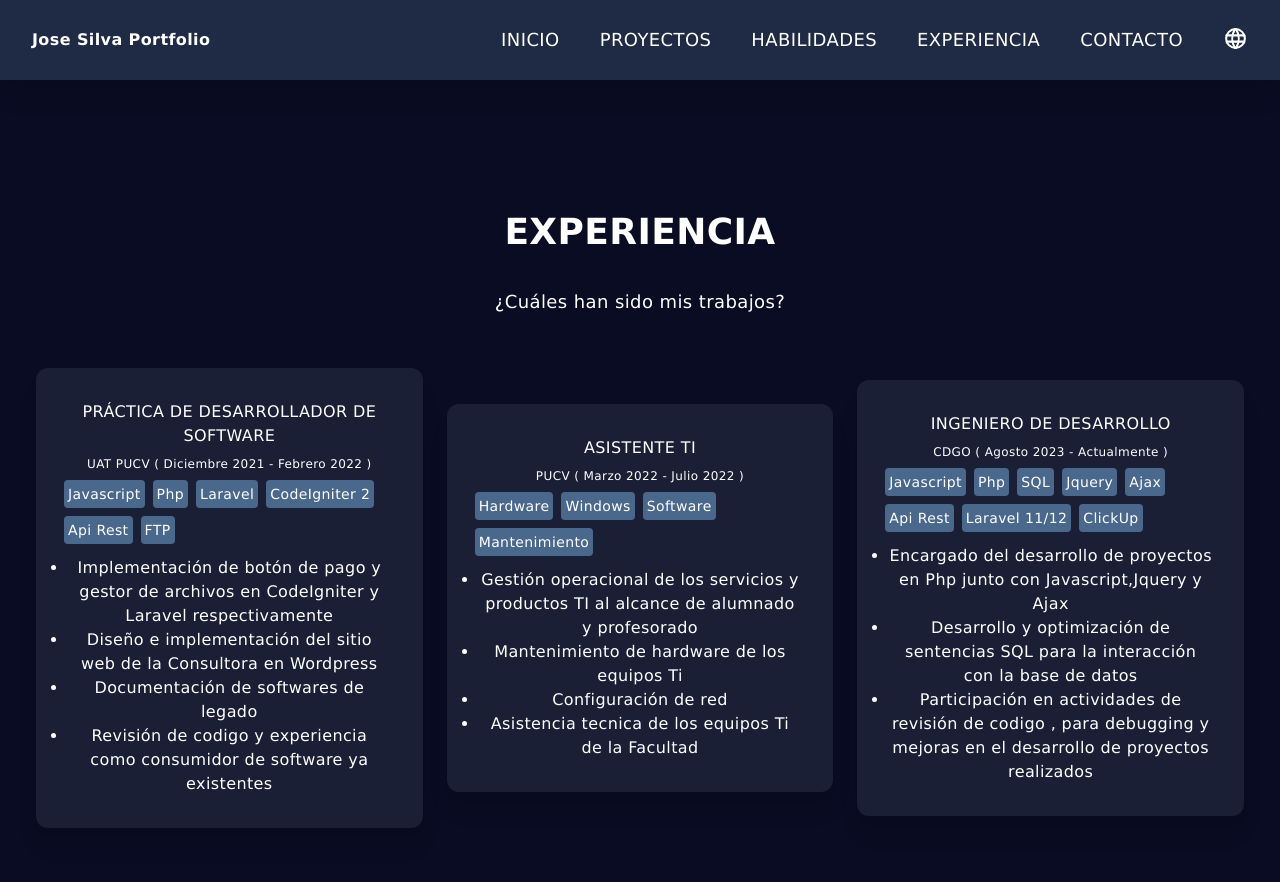
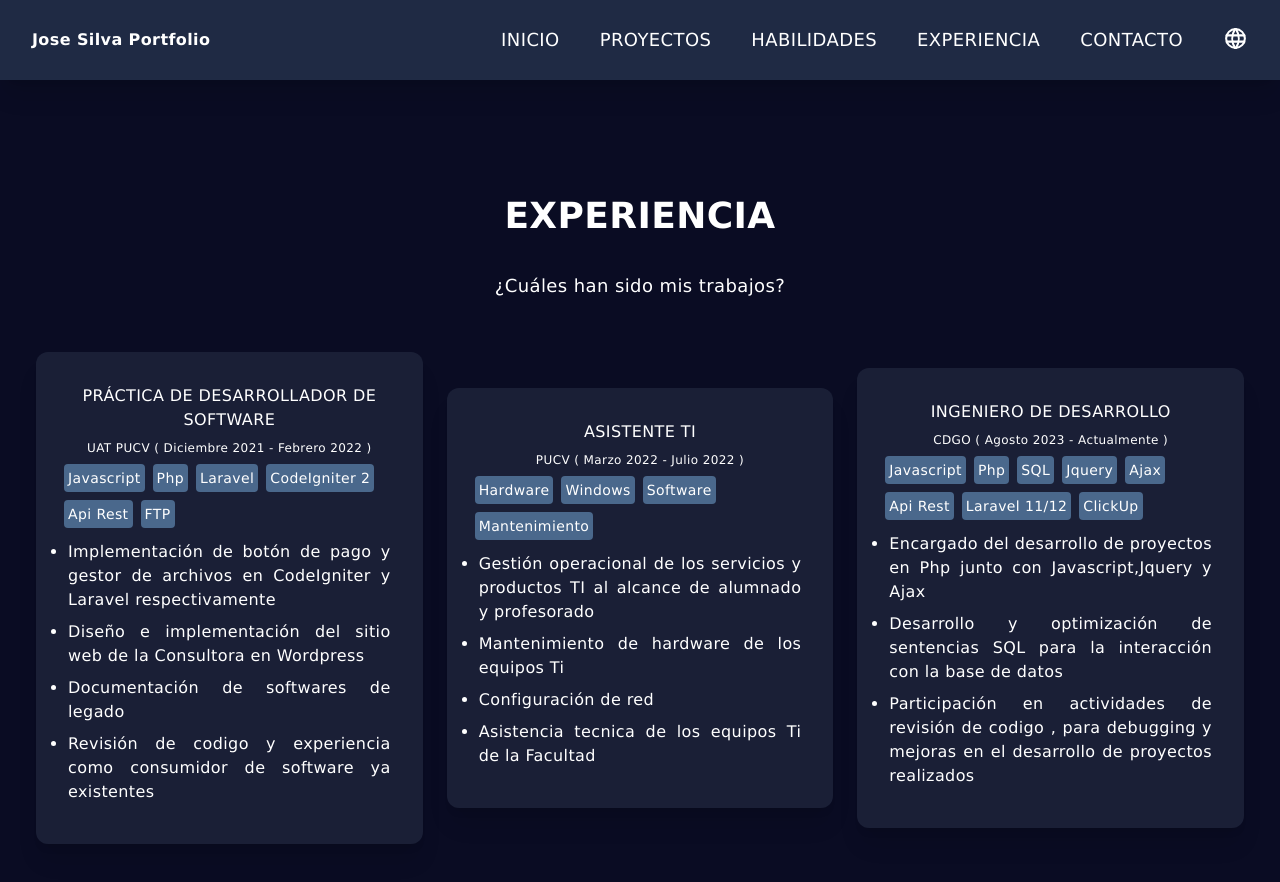
Before and after one commit to ShindouAstrea/portfolio-nextjs-version, a Next.js app: page /experiences in a window 1280 px wide. Shown: the top 882 px of the page. Built offline with nearby package versions, Linux system fonts and the light colour scheme.

Commit message:
Change: Alineado y separación

```diff
--- a/src/components/JobCard.component.tsx
+++ b/src/components/JobCard.component.tsx
@@ -8,7 +8,7 @@ function JobCard({ job }: { job: Job }) {
         return (
             <ul className='list-disc p-2'>
                 {descriptionList.map((line: string, index: number) => (
-                    <li className="decoration-gray-100" key={index}>{line}</li>
+                    <li className="decoration-gray-100 text-justify mb-2" key={index}>{line}</li>
                 ))}
             </ul>
         );
```
